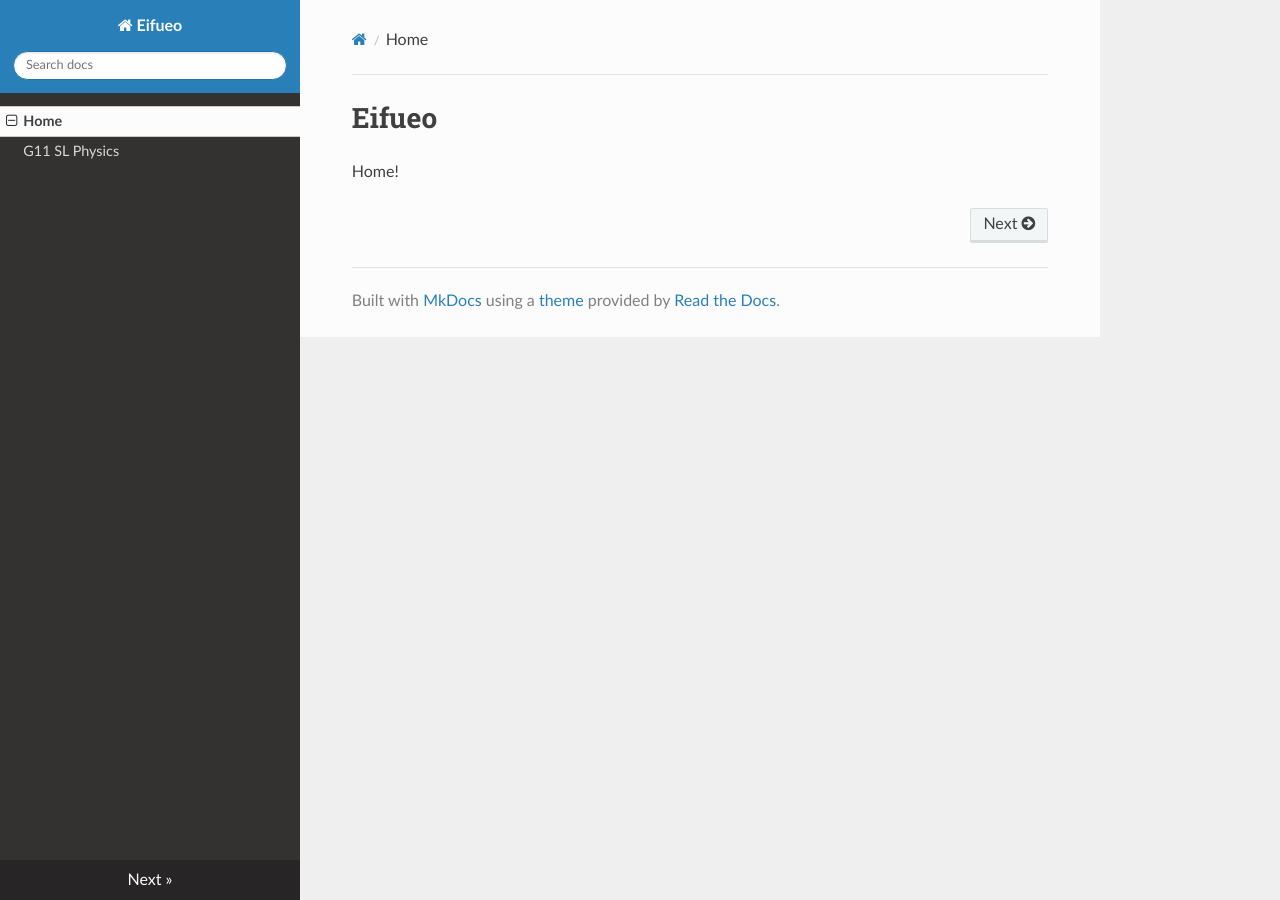
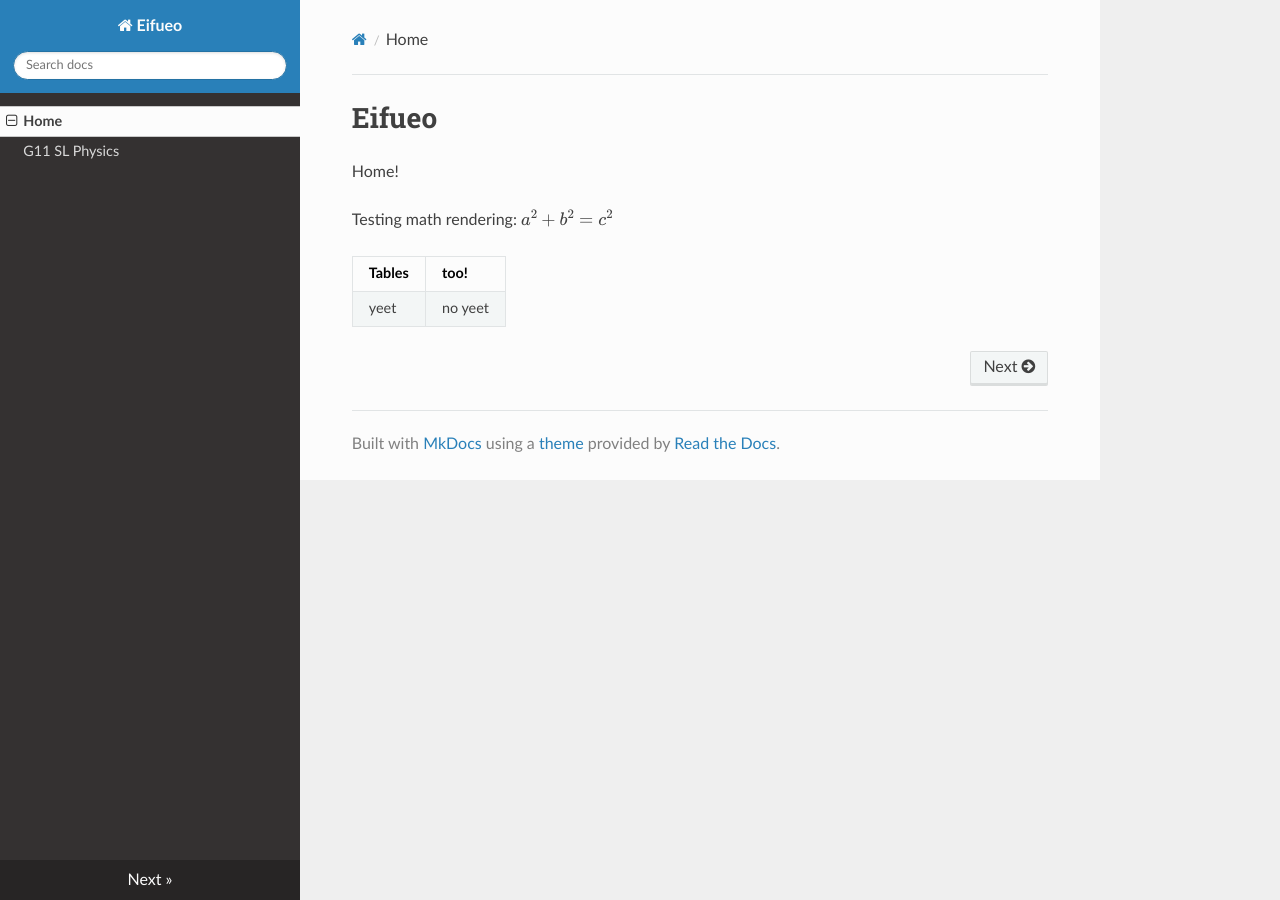
Before and after one commit to potatoeggy/eifueo, an MkDocs documentation site: the page built from docs/index.md, in a window 1280 px wide. Built offline with MkDocs 1.6.1, drawn with Linux system fonts in a browser that asks for light colours; nearby versions of some CDN libraries; formulas are drawn with MathJax 3.

Commit message:
setup: test markdown features

```diff
--- a/docs/index.md
+++ b/docs/index.md
@@ -1,3 +1,9 @@
 # Eifueo
 
 Home!
+
+Testing math rendering: \(a^2+b^2=c^2\)
+
+| Tables | too! |
+| --- | --- |
+| yeet | no yeet |
--- a/mkdocs.yml
+++ b/mkdocs.yml
@@ -3,3 +3,18 @@ nav:
   - Home: index.md
   - G11 SL Physics: sph3u7.md
 theme: readthedocs
+markdown_extensions:
+  - mdx_math:
+      add_preview: True
+
+#extra_css: [
+#  'https://cdn.jsdelivr.net/npm/katex/dist/katex.min.css'
+#]
+
+extra_javascript: [
+#  'https://cdn.jsdelivr.net/npm/katex/dist/katex.min.js',
+#  'https://cdn.jsdelivr.net/npm/katex/dist/contrib/mathtex-script-type.min.js'
+#]
+  'https://cdn.jsdelivr.net/npm/mathjax@2/MathJax.js',
+  'mathjax-config.js'
+]
```
